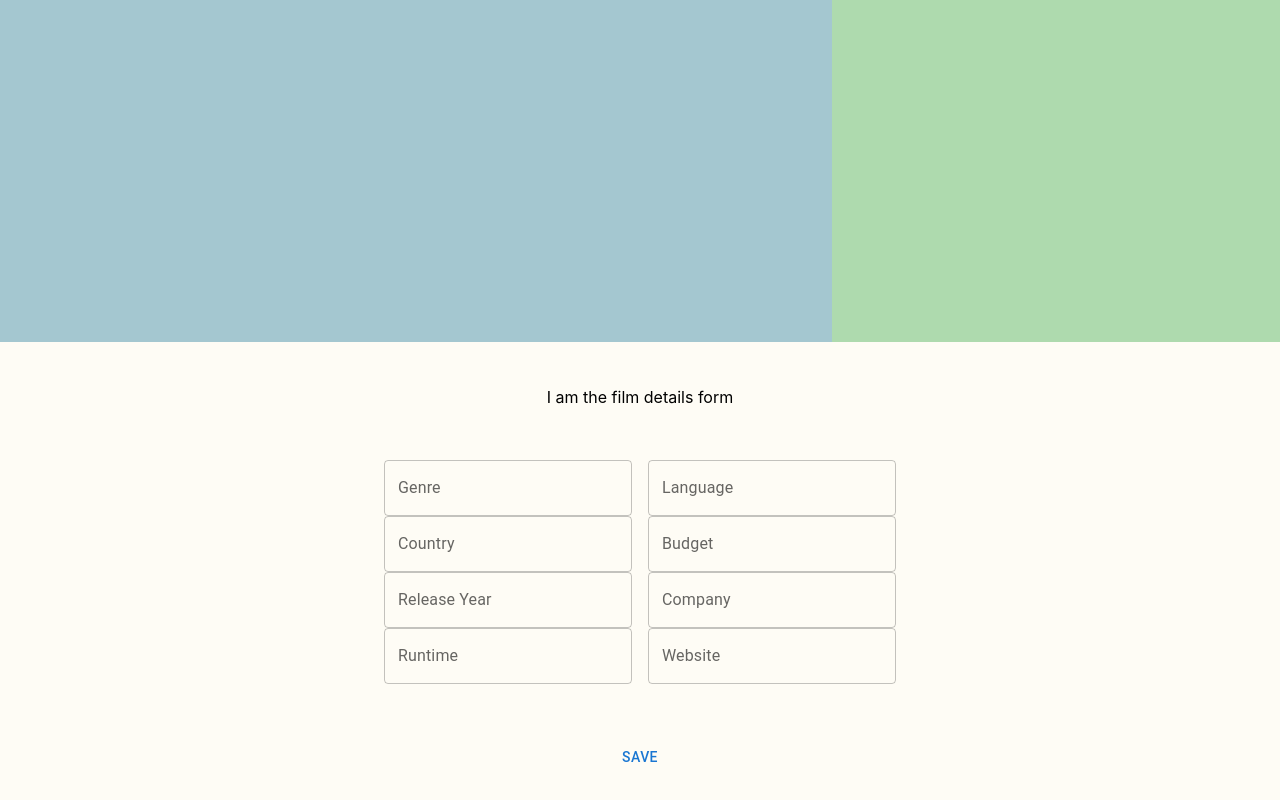
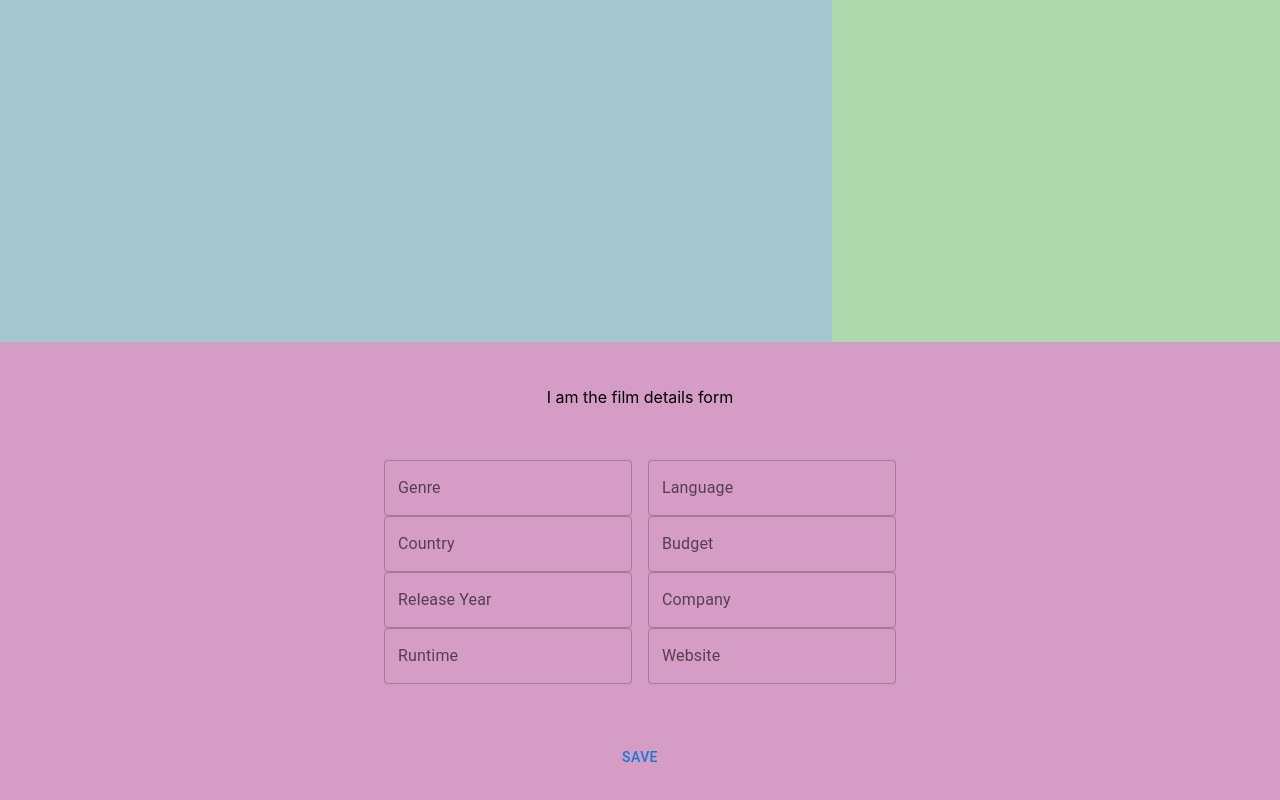
Before and after one commit to ninabrissey/your-epk, a React (Create React App) app: page /edit/1 in a window 1280 px wide. Shown: the part 1387-2187 px from the top of the page. Built offline with nearby package versions, Linux system fonts and the light colour scheme; no server answers.

Commit message:
Add classname to section

```diff
--- a/src/components/FilmDetails/FilmDetailsContainer.tsx
+++ b/src/components/FilmDetails/FilmDetailsContainer.tsx
@@ -15,7 +15,7 @@ const FilmDetailsContainer = ({ filmEPK, addFilmInfo } : IFilmDetails ) => {
   const [isEditing, setIsEditing] = useState<boolean>(true)
 
   return (
-    <section>
+    <section className='film-details-container'>
       {isEditing && <FilmDetailsForm
         filmEPK={filmEPK}
         addFilmInfo={addFilmInfo}
```
